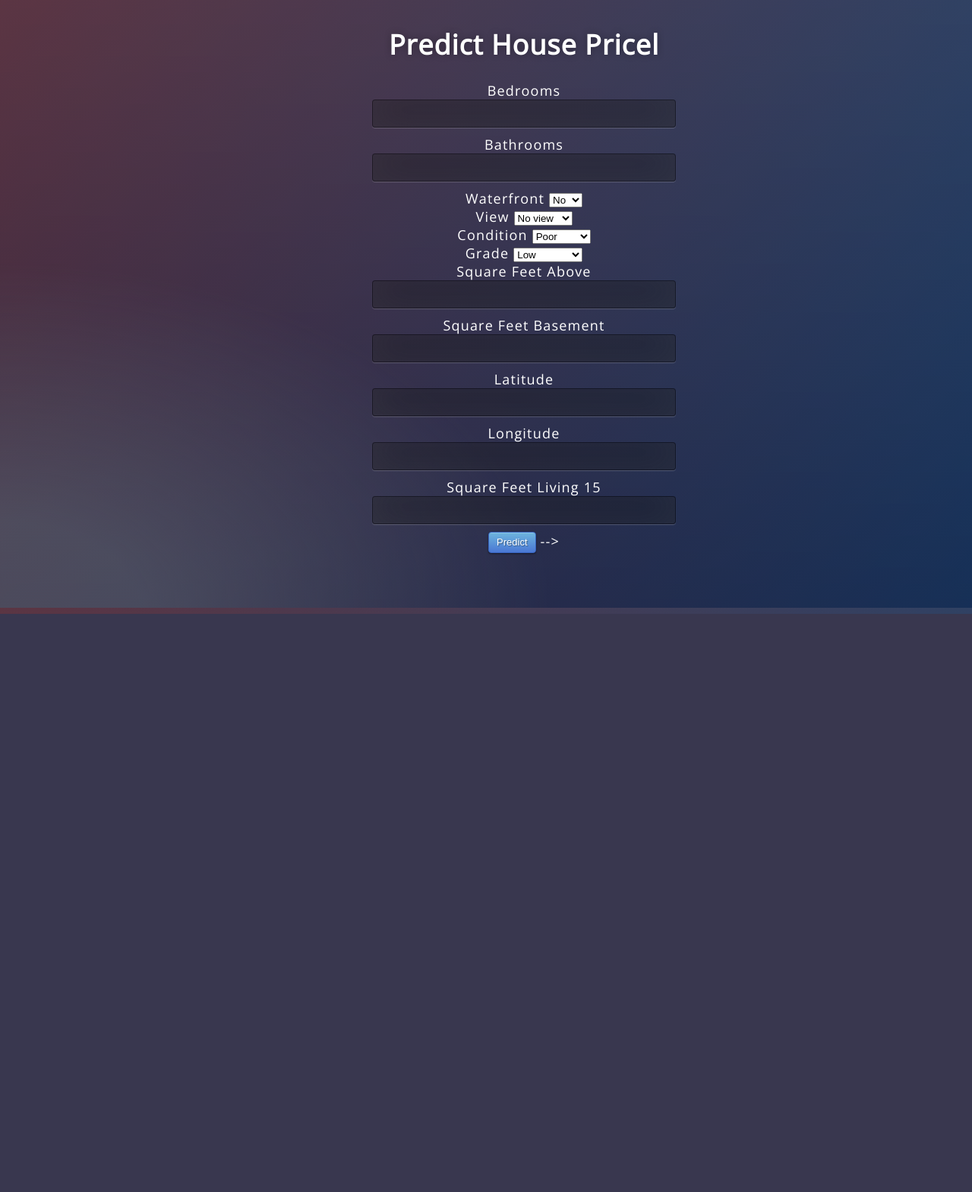
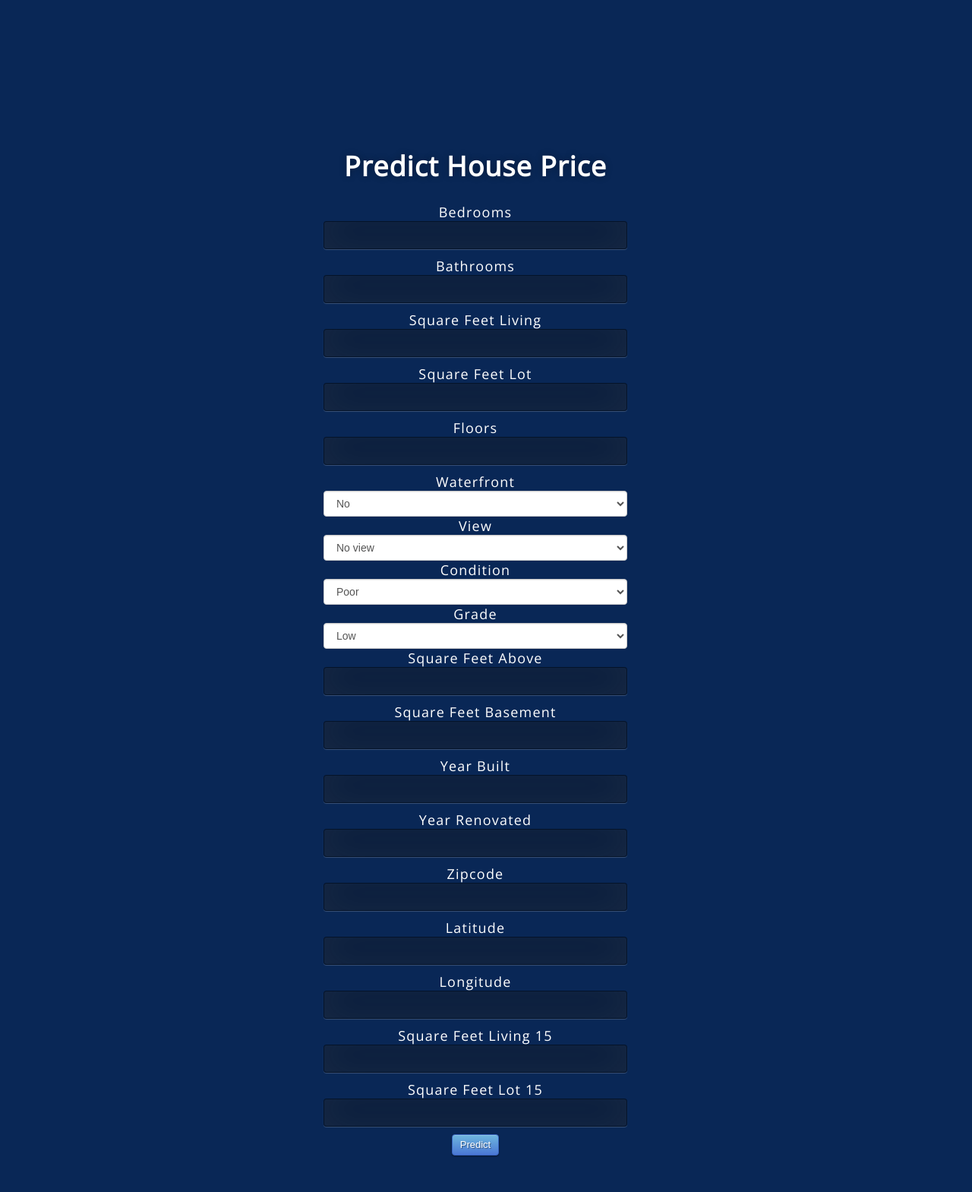
Before and after one commit to adebowalep/prediction_of_houses, a Flask app: page / in a window 1280 px wide. Shown: the whole page at 76% size. Before the commit the page ends 808 px from the top, so only its background shows below. Run offline with Flask 2, Linux system fonts and the light colour scheme; parts of the project's set-up code (start-up, migrations or seed data) failed here and were passed over.

Commit message:
Built a flask app

```diff
--- a/app.py
+++ b/app.py
@@ -9,10 +9,10 @@ app = Flask(__name__)
 with open('model.pkl', 'rb') as file:
     model = pickle.load(file)
 
-cols = [ 'bedrooms', 'bathrooms',
+cols = ['bedrooms', 'bathrooms', 'sqft_living', 'sqft_lot', 'floors',
        'waterfront', 'view', 'condition', 'grade', 'sqft_above',
-       'sqft_basement',  'lat',
-       'sqft_living15']
+       'sqft_basement', 'yr_built', 'yr_renovated', 'zipcode', 'lat', 'long',
+       'sqft_living15', 'sqft_lot15']
 
 @app.route('/')
 def home():
@@ -25,7 +25,15 @@ def predict():
     data_unseen = pd.DataFrame([final], columns = cols)
     prediction = model.predict(data_unseen)
     prediction = int(prediction[0])
-    return render_template('home.html',pred='Expected Bill will be {}'.format(prediction))
+    return render_template('home.html',pred='Expected price will be {}'.format(prediction))
+
+@app.route('/predict_api',methods=['POST'])
+def predict_api():
+    data = request.get_json(force=True)
+    data_unseen = pd.DataFrame([data])
+    prediction = predict(model, data=data_unseen)
+    output = prediction.Label[0]
+    return jsonify(output)
 
 if __name__ == '__main__':
     app.run(host="0.0.0.0", port=PORT, debug=DEBUG_MODE)
--- a/static/style.css
+++ b/static/style.css
@@ -9,9 +9,9 @@
 .btn-primary:hover, .btn-primary:active, .btn-primary.active, .btn-primary.disabled, .btn-primary[disabled] { filter: none; background-color: #4a77d4; }
 .btn-block { width: 100%; display:block; }
 
-* { -webkit-box-sizing:border-box; -moz-box-sizing:border-box; -ms-box-sizing:border-box; -o-box-sizing:border-box; box-sizing:border-box; }
+ * { -webkit-box-sizing:border-box;-moz-box-sizing:border-box; -ms-box-sizing:border-box; -o-box-sizing:border-box; box-sizing:border-box;}
 
-html { width: 100%; height:100%; overflow:hidden; }
+html { width: 100%; height:100%; overflow:scroll; }
 
 body {
 	width: 100%;
@@ -22,18 +22,12 @@ body {
 	font-size: 18px;
 	text-align:center;
 	letter-spacing:1.2px;
-	background: -moz-radial-gradient(0% 100%, ellipse cover, rgba(104,128,138,.4) 10%,rgba(138,114,76,0) 40%),-moz-linear-gradient(top,  rgba(57,173,219,.25) 0%, rgba(42,60,87,.4) 100%), -moz-linear-gradient(-45deg,  #670d10 0%, #092756 100%);
-	background: -webkit-radial-gradient(0% 100%, ellipse cover, rgba(104,128,138,.4) 10%,rgba(138,114,76,0) 40%), -webkit-linear-gradient(top,  rgba(57,173,219,.25) 0%,rgba(42,60,87,.4) 100%), -webkit-linear-gradient(-45deg,  #670d10 0%,#092756 100%);
-	background: -o-radial-gradient(0% 100%, ellipse cover, rgba(104,128,138,.4) 10%,rgba(138,114,76,0) 40%), -o-linear-gradient(top,  rgba(57,173,219,.25) 0%,rgba(42,60,87,.4) 100%), -o-linear-gradient(-45deg,  #670d10 0%,#092756 100%);
-	background: -ms-radial-gradient(0% 100%, ellipse cover, rgba(104,128,138,.4) 10%,rgba(138,114,76,0) 40%), -ms-linear-gradient(top,  rgba(57,173,219,.25) 0%,rgba(42,60,87,.4) 100%), -ms-linear-gradient(-45deg,  #670d10 0%,#092756 100%);
-	background: -webkit-radial-gradient(0% 100%, ellipse cover, rgba(104,128,138,.4) 10%,rgba(138,114,76,0) 40%), linear-gradient(to bottom,  rgba(57,173,219,.25) 0%,rgba(42,60,87,.4) 100%), linear-gradient(135deg,  #670d10 0%,#092756 100%);
-	filter: progid:DXImageTransform.Microsoft.gradient( startColorstr='#3E1D6D', endColorstr='#092756',GradientType=1 );
 
 }
 .login {
 	position: absolute;
-	top: 20%;
-	left: 50%;
+	top: 40%;
+	left: 45%;
 	margin: -150px 0 0 -150px;
 	width:400px;
 	height:400px;
@@ -61,4 +55,6 @@ input {
 	transition: box-shadow .5s ease;
 }
 
+/*make select the same size as input ,have the same background*/
+select { width: 100%; height: 34px; padding: 6px 12px; font-size: 14px; line-height: 1.42857143; color: #555; vertical-align: middle; background-color: #fff; border: 1px solid #ccc; border-radius: 4px; -webkit-box-shadow: inset 0 1px 1px rgba(0,0,0,.075); box-shadow: inset 0 1px 1px rgba(0,0,0,.075); -webkit-transition: border-color ease-in-out .15s,-webkit-box-shadow ease-in-out .15s; -o-transition: border-color ease-in-out .15s,box-shadow ease-in-out .15s; transition: border-color ease-in-out .15s,box-shadow ease-in-out .15s; }
 input:focus { box-shadow: inset 0 -5px 45px rgba(100,100,100,0.4), 0 1px 1px rgba(255,255,255,0.2); }
--- a/templates/home.html
+++ b/templates/home.html
@@ -13,17 +13,30 @@
 
 <body>
  <div class="login">
-	<h1>Predict House Pricel</h1>
+	<h1>Predict House Price</h1>
 
-     <! <form>
+      <form action="{{ url_for('predict')}}"method="POST">
       <div class="form-group">
           <label for="bedrooms">Bedrooms</label>
-          <input type="number" class="form-control" id="bedrooms" name="bedrooms" required,pla>
+          <input type="number" class="form-control" id="bedrooms" name="bedrooms" required>
       </div>
       <div class="form-group">
           <label for="bathrooms">Bathrooms</label>
           <input type="number" class="form-control" id="bathrooms" name="bathrooms" required>
       </div>
+      <div class="form-group">
+          <label for="sqft_living">Square Feet Living</label>
+          <input type="number" class="form-control" id="sqft_living" name="sqft_living" required>
+      </div>
+      <div class="form-group">
+          <label for="sqft_lot">Square Feet Lot</label>
+          <input type="number" class="form-control" id="sqft_lot" name="sqft_lot" required>
+      </div>
+      <div class="form-group">
+          <label for="floors">Floors</label>
+          <input type="number" class="form-control" id="floors" name="floors" required>
+      </div>
+
       <div class="form-group">
           <label for="waterfront">Waterfront</label>
           <select class="form-control" id="waterfront" name="waterfront" required>
@@ -52,7 +65,8 @@
               <option value="5">Excellent</option>
           </select>
       </div>
-      <div class="form-group">
+
+       <div class="form-group">
           <label for="grade">Grade</label>
           <select class="form-control" id="grade" name="grade" required>
               <option value="1">Low</option>
@@ -67,6 +81,7 @@
               <option value="10">Palatial</option>
           </select>
       </div>
+
       <div class="form-group">
           <label for="sqft_above">Square Feet Above</label>
           <input type="number" class="form-control" id="sqft_above" name="sqft_above" required>
@@ -75,6 +90,20 @@
           <label for="sqft_basement">Square Feet Basement</label>
           <input type="number" class="form-control" id="sqft_basement" name="sqft_basement" required>
       </div>
+      <div class="form-group">
+          <label for="yr_built">Year Built</label>
+          <input type="number" class="form-control" id="yr_built" name="yr_built" required>
+      </div>
+      <div class="form-group">
+          <label for="yr_renovated">Year Renovated</label>
+          <input type="number" class="form-control" id="yr_renovated" name="yr_renovated" required>
+      </div>
+
+      <div class="form-group">
+          <label for="zipcode">Zipcode</label>
+          <input type="number" class="form-control" id="zipcode" name="zipcode" required>
+      </div>
+
       <div class="form-group">
           <label for="lat">Latitude</label>
           <input type="number" class="form-control" id="lat" name="lat" required>
@@ -87,11 +116,12 @@
           <label for="sqft_living15">Square Feet Living 15</label>
           <input type="number" class="form-control" id="sqft_living15" name="sqft_living15" required>
       </div>
-           <button type="submit" class="btn btn-primary">Predict</button>
-  </form> -->
-
-
-
+      <div class="form-group">
+          <label for="sqft_lot15">Square Feet Lot 15</label>
+          <input type="number" class="form-control" id="sqft_lot15" name="sqft_lot15" required>
+      </div>
+      <button type="submit" class="btn btn-primary">Predict</button>
+  </form>
 
    <br>
    <br>
```
